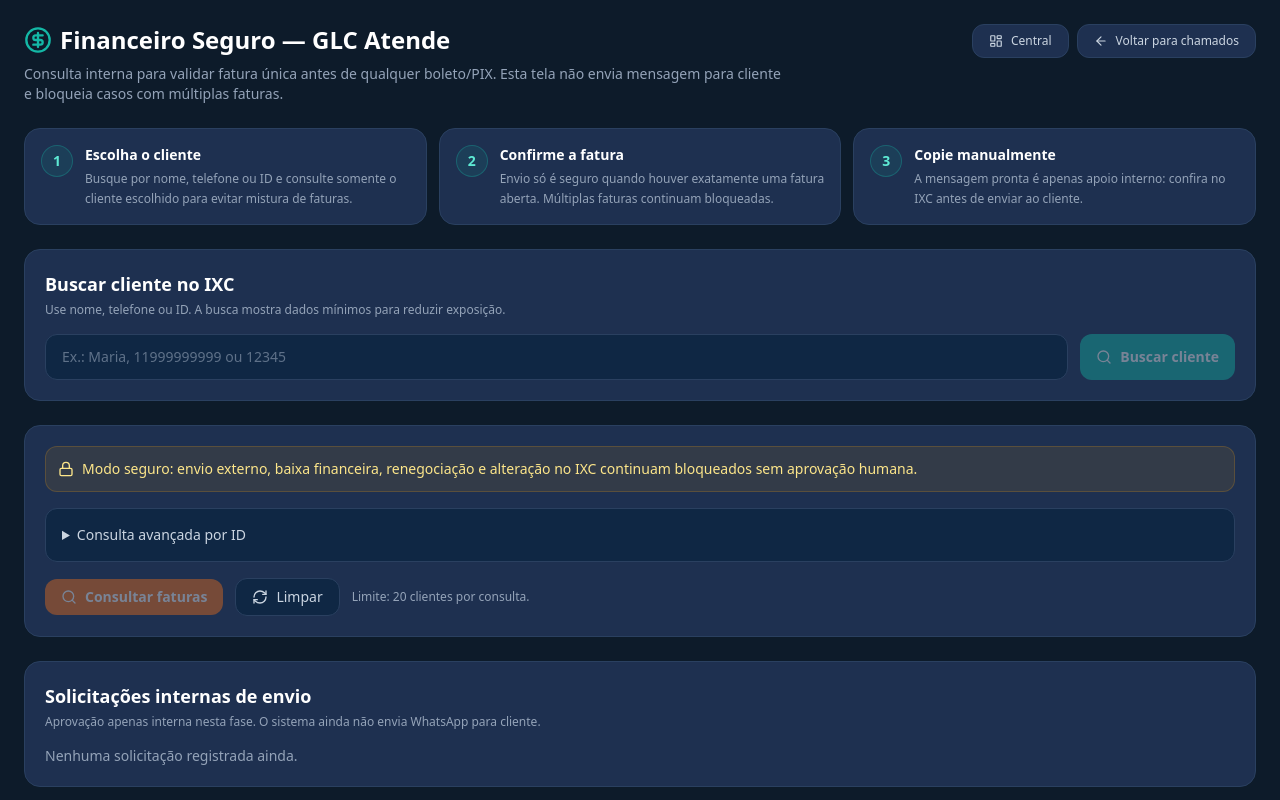
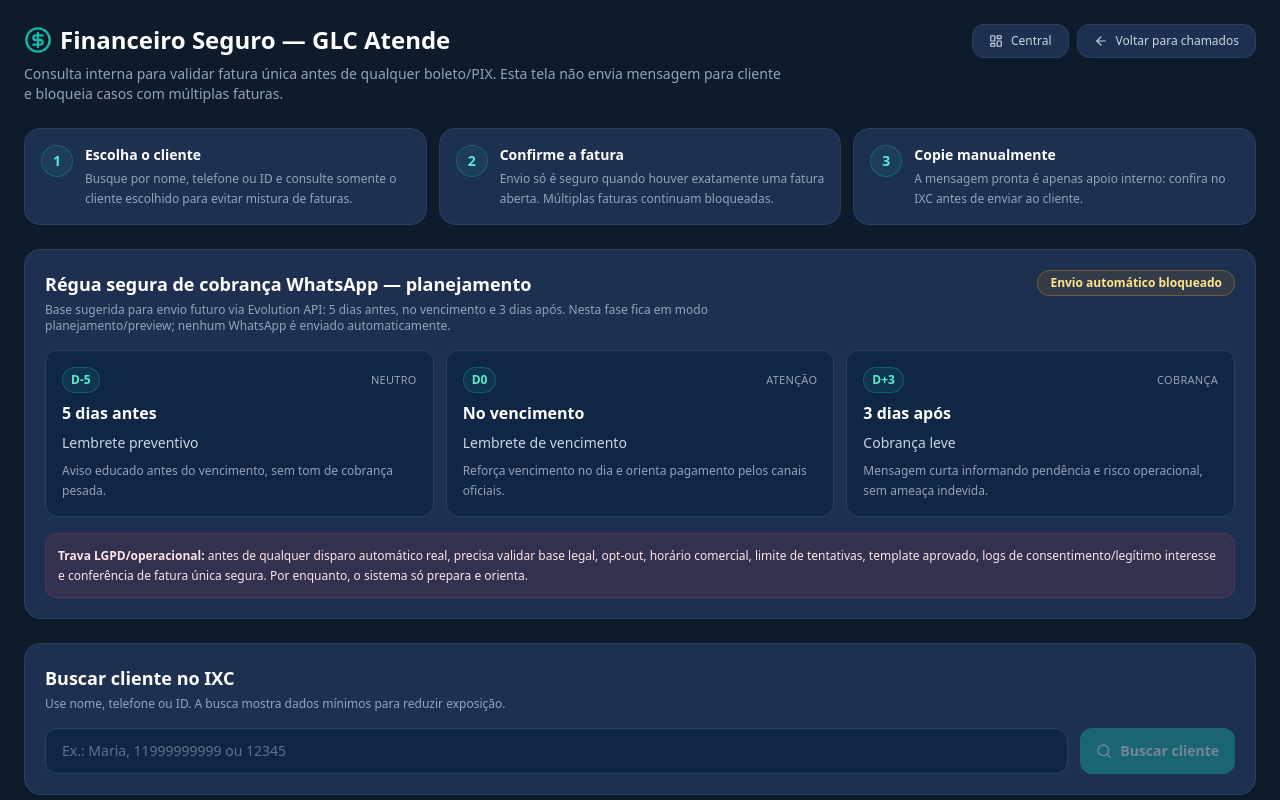
Before and after one commit to glcdesenvoldev/glc-atende, a Next.js app: page /dashboard/financeiro in a window 1280 px wide. Shown: the top 800 px of the page. Built offline with nearby package versions, Linux system fonts and the light colour scheme.

Commit message:
Add safe billing cadence preview

```diff
--- a/src/app/dashboard/financeiro/page.tsx
+++ b/src/app/dashboard/financeiro/page.tsx
@@ -270,6 +270,8 @@ export default function FinanceiroPage() {
           description="A mensagem pronta é apenas apoio interno: confira no IXC antes de enviar ao cliente."
         />
       </section>
+
+      <BillingCadencePreview />
 
       <section className="bg-[#1E3050] border border-[#2A4060] rounded-2xl p-5 space-y-4">
         <div>
@@ -599,6 +601,44 @@ function buildApprovalRiskSummary(aprovacoes: AprovacaoEnvio[]) {
     else if (diffDays <= 3) acc.nextThreeDays += 1;
     return acc;
   }, { overdue: 0, today: 0, nextThreeDays: 0 });
+}
+
+function BillingCadencePreview() {
+  const rules = [
+    { day: "D-5", title: "5 dias antes", action: "Lembrete preventivo", tone: "neutro", description: "Aviso educado antes do vencimento, sem tom de cobrança pesada." },
+    { day: "D0", title: "No vencimento", action: "Lembrete de vencimento", tone: "atenção", description: "Reforça vencimento no dia e orienta pagamento pelos canais oficiais." },
+    { day: "D+3", title: "3 dias após", action: "Cobrança leve", tone: "cobrança", description: "Mensagem curta informando pendência e risco operacional, sem ameaça indevida." },
+  ];
+
+  return (
+    <section className="bg-[#1E3050] border border-[#2A4060] rounded-2xl p-5 space-y-4">
+      <div className="flex flex-col md:flex-row md:items-start justify-between gap-3">
+        <div>
+          <h2 className="text-lg font-semibold">Régua segura de cobrança WhatsApp — planejamento</h2>
+          <p className="text-xs text-[#94A3B8] mt-1 max-w-3xl">
+            Base sugerida para envio futuro via Evolution API: 5 dias antes, no vencimento e 3 dias após. Nesta fase fica em modo planejamento/preview; nenhum WhatsApp é enviado automaticamente.
+          </p>
+        </div>
+        <span className="rounded-full border border-amber-500/30 bg-amber-500/10 px-3 py-1 text-xs font-semibold text-amber-200">Envio automático bloqueado</span>
+      </div>
+      <div className="grid grid-cols-1 md:grid-cols-3 gap-3">
+        {rules.map((rule) => (
+          <div key={rule.day} className="rounded-xl bg-[#0F2744] border border-[#2A4060] p-4 space-y-2">
+            <div className="flex items-center justify-between gap-2">
+              <span className="rounded-full bg-[#14B8A6]/10 border border-[#14B8A6]/30 px-2 py-1 text-xs font-bold text-[#5EEAD4]">{rule.day}</span>
+              <span className="text-[11px] uppercase tracking-wide text-[#94A3B8]">{rule.tone}</span>
+            </div>
+            <p className="font-semibold text-white">{rule.title}</p>
+            <p className="text-sm text-[#CBD5E1]">{rule.action}</p>
+            <p className="text-xs leading-relaxed text-[#94A3B8]">{rule.description}</p>
+          </div>
+        ))}
+      </div>
+      <div className="rounded-xl border border-rose-500/20 bg-rose-500/10 p-3 text-xs leading-relaxed text-rose-100">
+        <b>Trava LGPD/operacional:</b> antes de qualquer disparo automático real, precisa validar base legal, opt-out, horário comercial, limite de tentativas, template aprovado, logs de consentimento/legítimo interesse e conferência de fatura única segura. Por enquanto, o sistema só prepara e orienta.
+      </div>
+    </section>
+  );
 }
 
 function ApprovalRiskSummaryCards({ summary }: { summary: ReturnType<typeof buildApprovalRiskSummary> }) {
```
Also changed, not shown: 1 other file (tests, documents, lock files or other folders).
